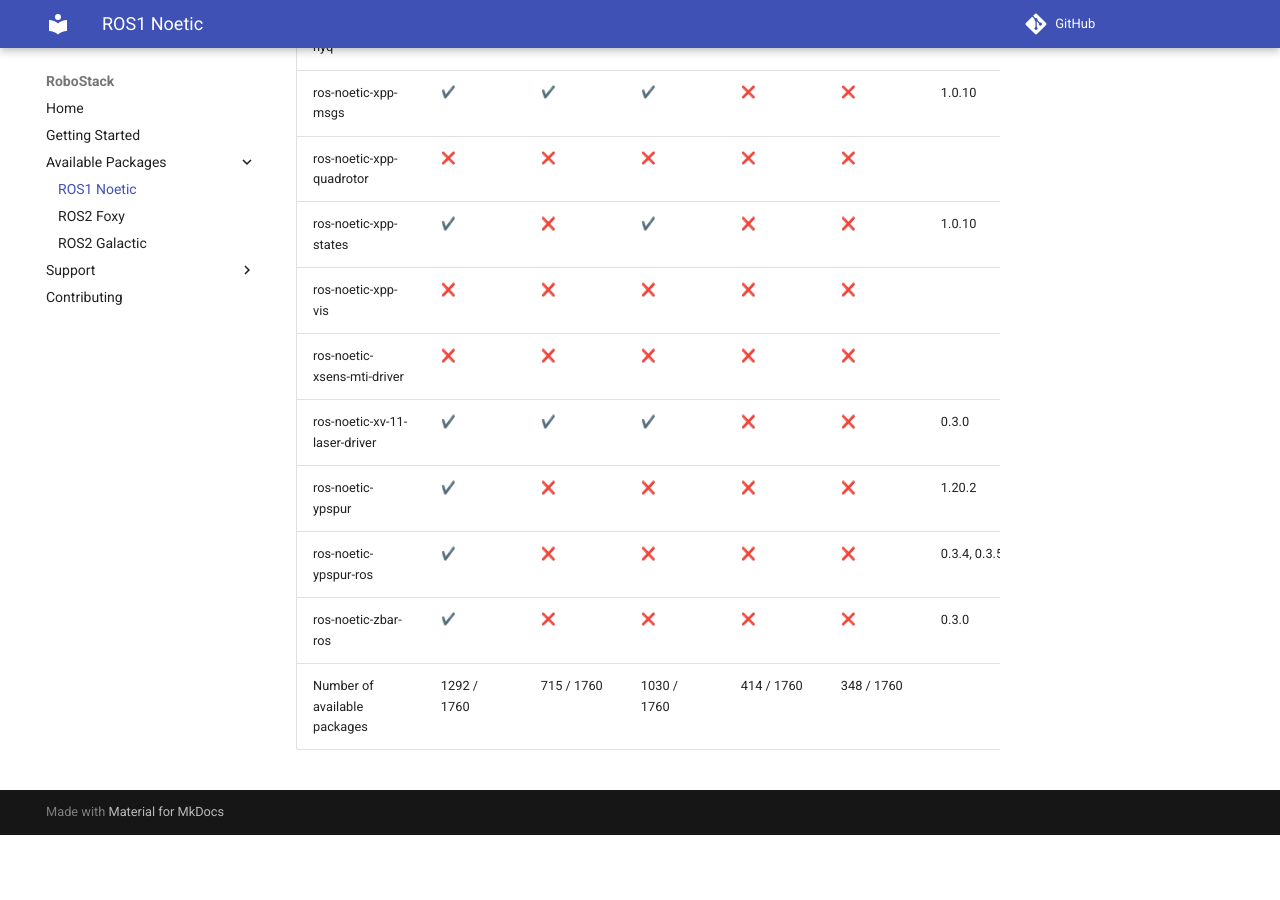
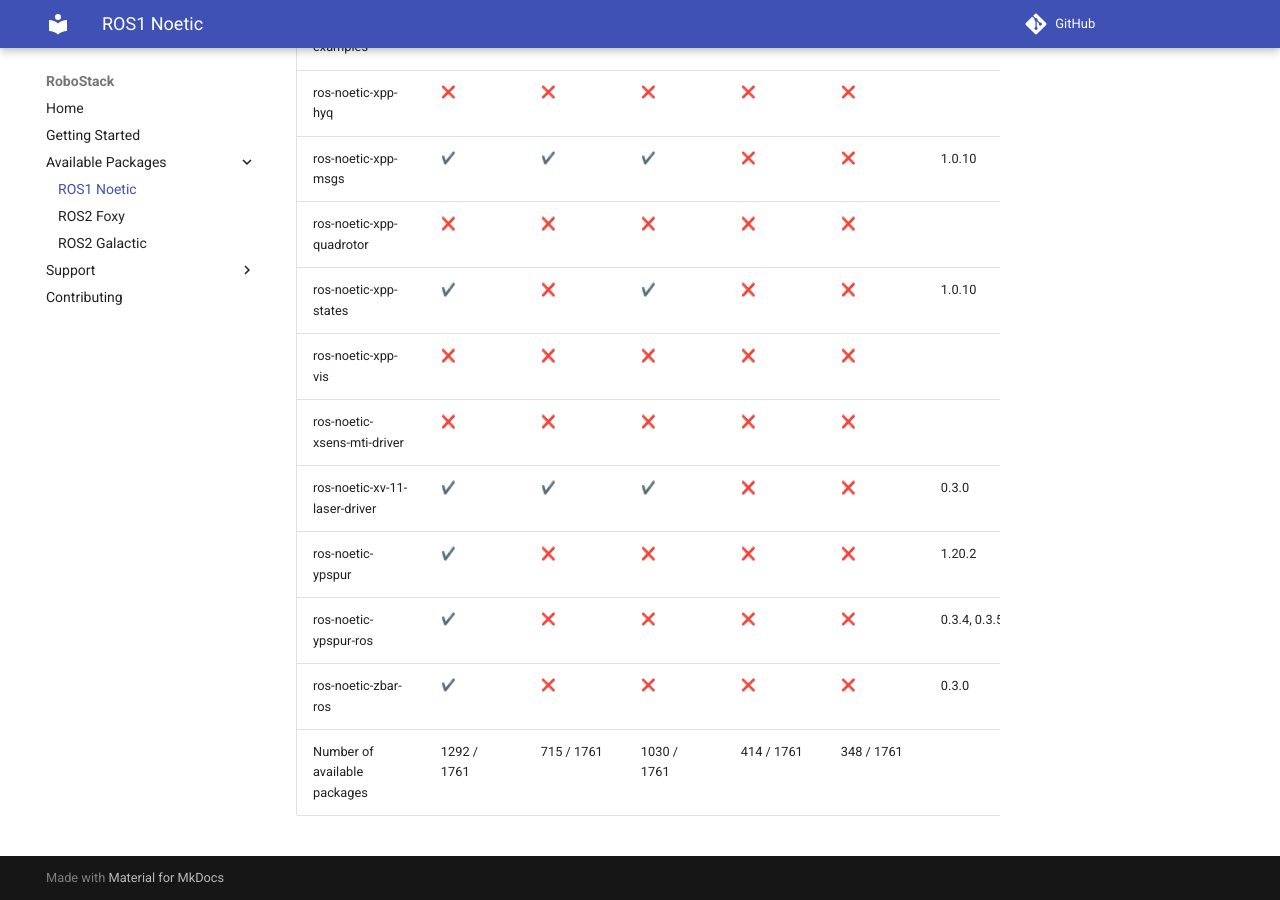
Before and after one commit to RoboStack/robostack.github.io, an MkDocs documentation site: the page built from docs/noetic.md, in a window 1280 px wide and 900 px high, scrolled down 128405 px. Built offline with MkDocs 1.6.1 and Material for MkDocs 9.7.7, drawn with Linux system fonts in a browser that asks for light colours; emoji names are drawn with the system emoji font; comment, search, counter and statistics services are not loaded; before the commit the page ends 129240 px from its top, so only the background shows below that; some of the changed text lies outside the part shown.

Commit message:
Update tables

```diff
--- a/docs/noetic.md
+++ b/docs/noetic.md
@@ -1760,4 +1761,4 @@
 | ros-noetic-ypspur | :heavy_check_mark: { data-sort='1' } | :x: { data-sort='0' } | :x: { data-sort='0' } | :x: { data-sort='0' } | :x: { data-sort='0' } | 1.20.2  |
 | ros-noetic-ypspur-ros | :heavy_check_mark: { data-sort='1' } | :x: { data-sort='0' } | :x: { data-sort='0' } | :x: { data-sort='0' } | :x: { data-sort='0' } | 0.3.4, 0.3.5  |
 | ros-noetic-zbar-ros | :heavy_check_mark: { data-sort='1' } | :x: { data-sort='0' } | :x: { data-sort='0' } | :x: { data-sort='0' } | :x: { data-sort='0' } | 0.3.0  |
-| Number of available packages |  1292 / 1760 | 715 / 1760 | 1030 / 1760 | 414 / 1760 | 348 / 1760 |
+| Number of available packages |  1292 / 1761 | 715 / 1761 | 1030 / 1761 | 414 / 1761 | 348 / 1761 |
```
Also changed, not shown: other parts of docs/noetic.md (+1 -0 lines), docs/foxy.md (+2 -1 lines), docs/galactic.md (+3 -1 lines).
